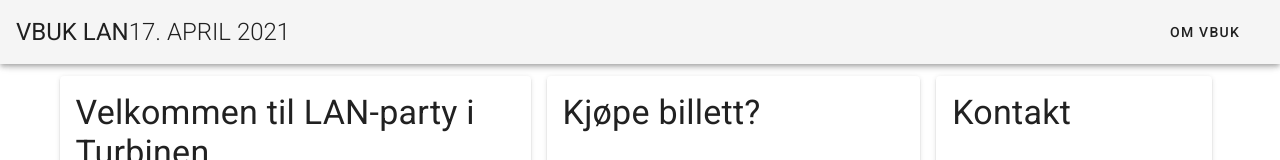
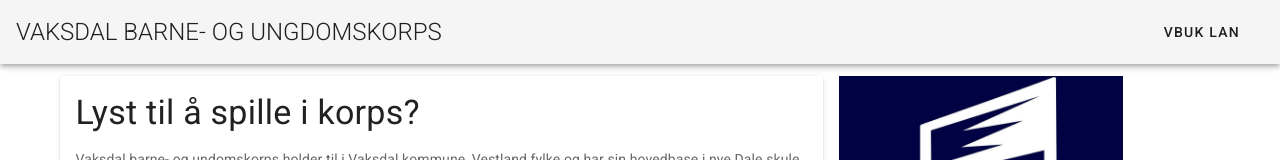
Before and after one commit to senikk/vbuklan, a Vue app: page /#/ in a window 1280 px wide. Shown: the top 160 px of the page. Built offline with nearby package versions, Linux system fonts and the light colour scheme.

Commit message:
use vbuk.no

```diff
--- a/src/LAN.vue
+++ b/src/LAN.vue
@@ -6,7 +6,7 @@
         <span class="font-weight-light">17. april 2021</span>
       </v-toolbar-title>
       <v-spacer></v-spacer>
-      <v-btn text href="/#/vbuk" target="_blank">
+      <v-btn text href="/" target="_blank">
         <span class="mr-2">OM VBUK</span>
       </v-btn>
     </v-app-bar>
--- a/src/VBUK.vue
+++ b/src/VBUK.vue
@@ -5,7 +5,7 @@
         <span class="font-weight-light">Vaksdal barne- og ungdomskorps</span>
       </v-toolbar-title>
       <v-spacer></v-spacer>
-      <v-btn text href="/" target="_blank">
+      <v-btn text href="/#/lan" target="_blank">
         <span class="mr-2">VBUK LAN</span>
       </v-btn>
     </v-app-bar>
--- a/src/main.js
+++ b/src/main.js
@@ -10,8 +10,8 @@
 Vue.use(VueRouter)
 
 const routes = [
-  { path: '/', component: LAN },
-  { path: '/vbuk', component: VBUK },
+  { path: '/', component: VBUK },
+  { path: '/lan', component: LAN },
   { path: '*', component: NotFound }
 ];
 
```
Also changed, not shown: 1 other file (tests, documents, lock files or other folders).
